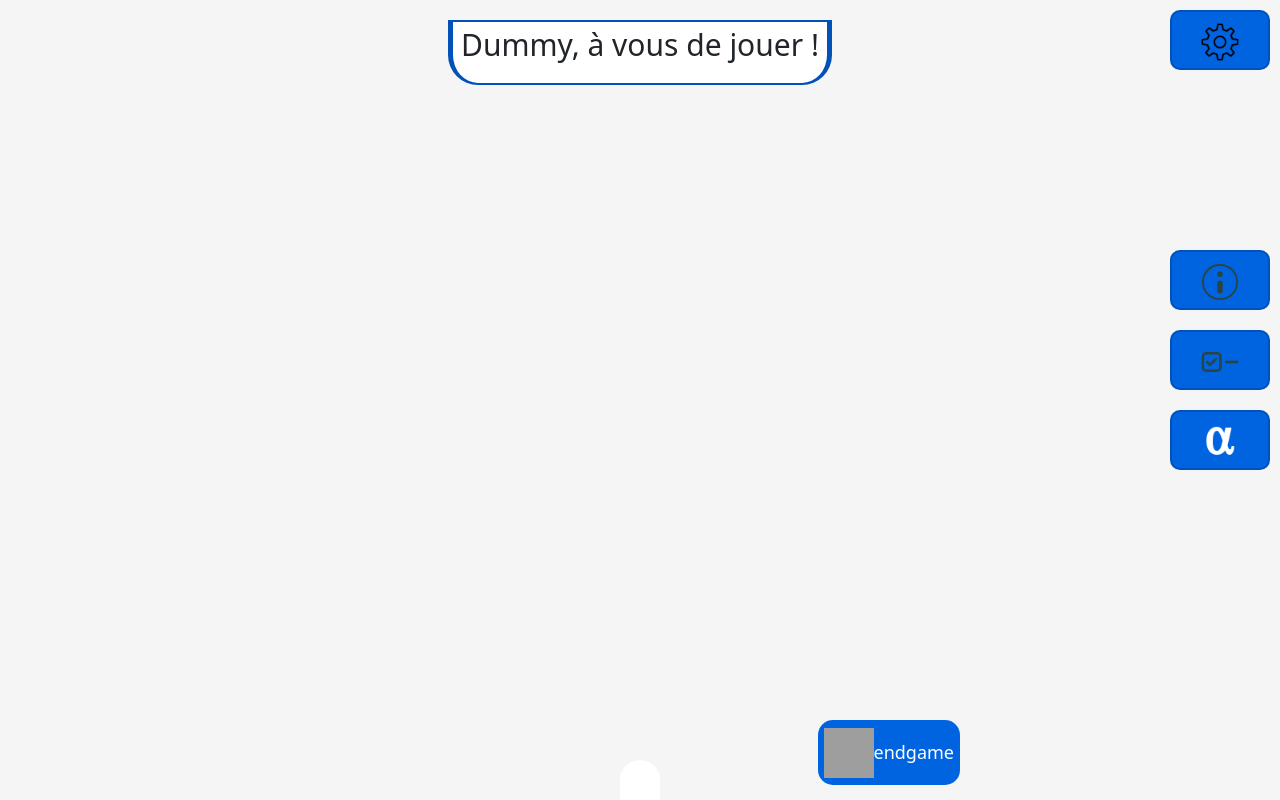
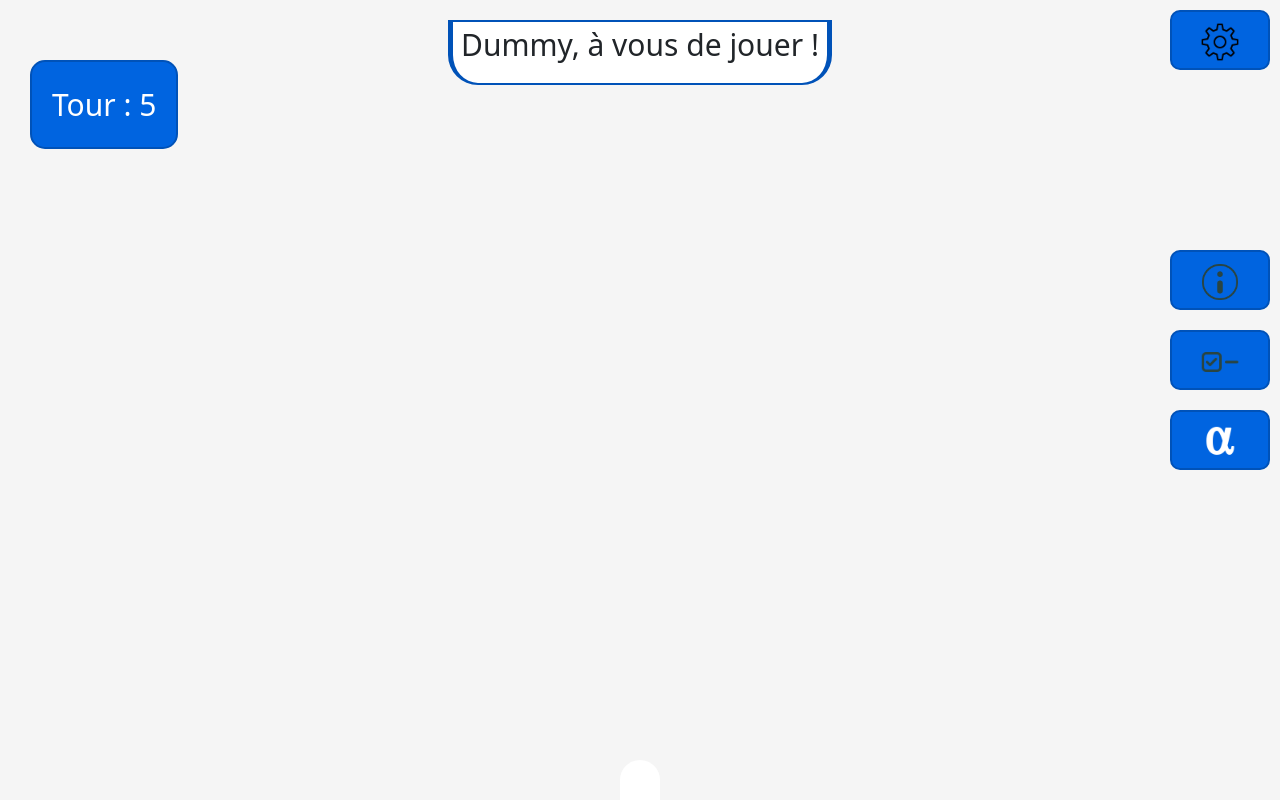
Before and after one commit to PiR194/Cryptid, a React (Create React App) app in the folder cryptide_project/: page /solo in a window 1280 px wide. Built offline with nearby package versions, Linux system fonts and the light colour scheme; no server answers; grey boxes are pictures that could not be loaded.

Commit message:
ajout de l'interface pour le mode solo :art:

```diff
--- a/cryptide_project/src/Components/TurnBar.tsx
+++ b/cryptide_project/src/Components/TurnBar.tsx
@@ -12,6 +12,6 @@ const TurnBar = () => {
             <p>Dummy, à vous de jouer !</p>
         </div>
     );
-  };
+};
 
-  export default TurnBar;
+export default TurnBar;
--- a/cryptide_project/src/Pages/Play.tsx
+++ b/cryptide_project/src/Pages/Play.tsx
@@ -82,7 +82,7 @@ function Play() {
                         <button className="ButtonNav" style={{backgroundColor: theme.colors.primary, borderColor: theme.colors.secondary}}> Jouer seul </button>
                     </Link>
                     <button onClick={createLobby} className="ButtonNav" style={{backgroundColor: theme.colors.primary, borderColor: theme.colors.secondary}}> Créer une partie </button>
-                    <Link to="/">
+                    <Link to="/solo">
                         <button className="ButtonNav" style={{backgroundColor: theme.colors.primary, borderColor: theme.colors.secondary}}> Rejoindre </button>
                     </Link>
                 </div>
--- a/cryptide_project/src/Pages/SoloGame.css
+++ b/cryptide_project/src/Pages/SoloGame.css
@@ -53,11 +53,19 @@
     border-radius: 20px 20px 0px 0px;
 }
 
-.playerlistDiv{
+.nbLaps{
     position: absolute;
     z-index: 1;
     left: 10px;
     top :50px;
+
+    margin: 10px 20px;
+    padding: 20px;
+    border-radius: 15px;
+    border: solid 2px;
+
+    font-size: 30px;
+    color: #fff;
 }
 
 #endgamebutton{
--- a/cryptide_project/src/Pages/SoloGame.tsx
+++ b/cryptide_project/src/Pages/SoloGame.tsx
@@ -2,7 +2,7 @@ import React, { useState } from 'react';
 import Switch from "react-switch";
 
 /* Style */
-import "./InGame.css"
+import "./SoloGame.css"
 import {useTheme} from '../Style/ThemeContext'
 /* Component */
 import GraphContainer from '../Components/GraphContainer';
@@ -32,6 +32,8 @@ import { HiLanguage } from 'react-icons/hi2';
 import { Nav, NavDropdown } from 'react-bootstrap';
 import { FormattedMessage } from 'react-intl';
 import Color from '../model/Color';
+import TurnBar from '../Components/TurnBar';
+import { useGame } from '../Contexts/GameContext';
 
 //@ts-ignore
 const SoloGame = ({locale, changeLocale}) => {
@@ -39,9 +41,15 @@ const SoloGame = ({locale, changeLocale}) => {
     const theme = useTheme();
 
     const [showChoiceBar, setShowChoiceBar] = useState(false);
+    const [showTurnBar, setShowTurnBar] = useState(false);
+
 
     const handleNodeClick = (shouldShowChoiceBar: boolean) => {
         setShowChoiceBar(shouldShowChoiceBar);
+    };
+
+    const handleShowTurnBar = (shouldShowTurnBar: boolean) => {
+        setShowTurnBar(shouldShowTurnBar);
     };
 
     /* offcanvas */
@@ -94,30 +102,22 @@ const SoloGame = ({locale, changeLocale}) => {
 
     const [SwitchEnabled, setSwitchEnabled] = useState(false)
     const indices = Stub.GenerateIndice()
+    const { indice, players } = useGame();
+
 
     return (
         <div id="mainDiv">
-            <div className='upperInfo'
-            style={{
+            <TurnBar/>
+            <div id='graphDiv'>
+                <GraphContainer onNodeClick={handleNodeClick} handleShowTurnBar={handleShowTurnBar} />
+            </div>
+
+            <div className='nbLaps' style={{
+                                        backgroundColor: theme.colors.primary,
                                         borderColor: theme.colors.secondary
                                     }}>
-            {/* texte changeable et a traduire */}
-            <p>Dummy, à vous de jouer !</p>
+                Tour : 5
             </div>
-            <div id='graphDiv'>
-            <GraphContainer onNodeClick={handleNodeClick} />
-            </div>
-
-            {/* <div className='playerlistDiv'>
-                <button className='button'
-                    style={{
-                        backgroundColor: theme.colors.primary,
-                        borderColor: theme.colors.secondary
-                    }}
-                    onClick={handleChangeP}>
-                    Players
-                </button>
-            </div> */}
 
             <div className='paramDiv'>
                 <button className='button'
@@ -163,6 +163,17 @@ const SoloGame = ({locale, changeLocale}) => {
                 </button>
             </div>
 
+            {/* <Offcanvas show={showP}
+                    onHide={handleCloseP}>
+            <Offcanvas.Header closeButton>
+                <Offcanvas.Title>Joueurs</Offcanvas.Title>
+                <h3>Il y a {players.length} joueurs</h3>
+            </Offcanvas.Header>
+            <Offcanvas.Body>
+                <PlayerList players={players} />
+            </Offcanvas.Body>
+            </Offcanvas> */}
+
             <Offcanvas show={show}
                     onHide={handleClose}
                     placement='end'
@@ -174,9 +185,7 @@ const SoloGame = ({locale, changeLocale}) => {
             </Offcanvas.Header>
             <Offcanvas.Body>
                 {/* Possède les cheveux noir <u>ou</u> joue au basket */}
-            {indices[0].ToString(locale)}<br/>
-            {indices[1].ToString(locale)}<br/>
-            {indices[2].ToString(locale)}
+                {indice?.ToString(locale)}
             </Offcanvas.Body>
             </Offcanvas>
 
@@ -211,13 +220,14 @@ const SoloGame = ({locale, changeLocale}) => {
 
                 </Offcanvas.Body>
             </Offcanvas>
-
             <div id="bottom-container">
             {showChoiceBar && <ChoiceBar />}
             </div>
-    <div id="endgamebutton" > {/*  tmp */}
+            {/*
+            <div id="endgamebutton" > {/*  tmp
             <ButtonImgNav dest="/endgame" img={Leave} text='endgame'/>
             </div>
+        */}
         </div>
     );
 };
```
Also changed, not shown: cryptide_project/src/App.tsx (+3 -4 lines). Lines whose indentation alone changed are shown as unchanged.
